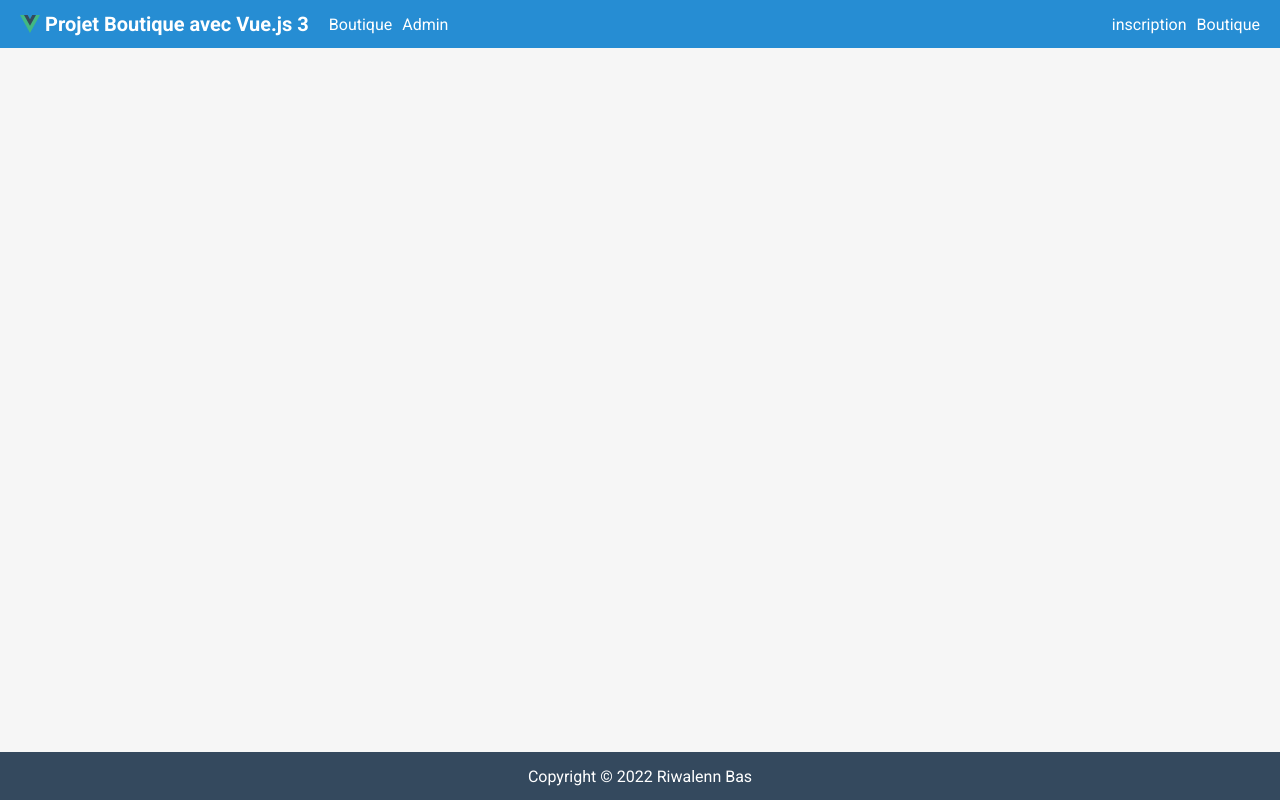
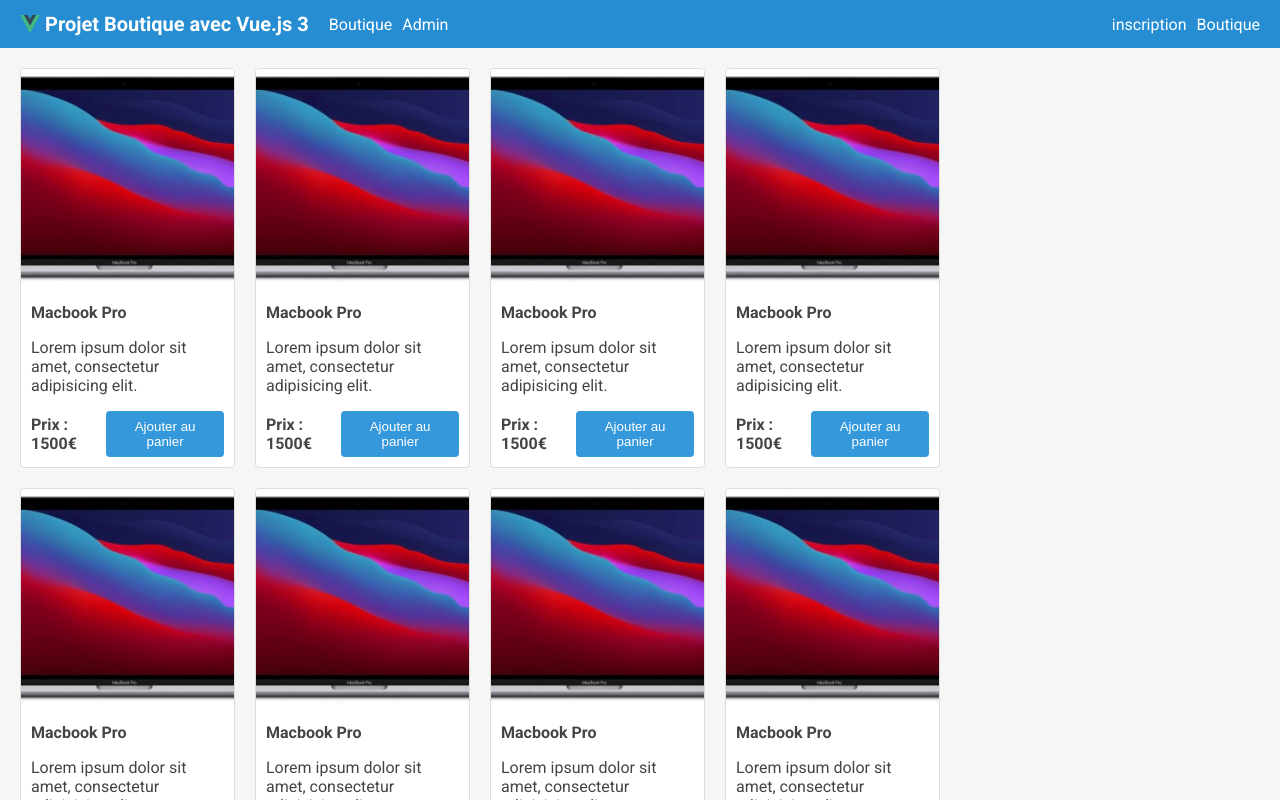
Before and after one commit to riwalenn/boutique_vue, a Vue app: page / in a window 1280 px wide. Shown: the top 800 px of the page. Built offline with nearby package versions, Linux system fonts and the light colour scheme.

Commit message:
[BASE] Mise en page shop

```diff
--- a/src/App.vue
+++ b/src/App.vue
@@ -8,7 +8,7 @@
 <template>
   <div class="app-container">
     <TheHeader class="header" />
-<!--    <Shop class="shop b2" />-->
+    <Shop class="shop" />
 <!--    <Cart class="cart b3" />-->
     <TheFooter class="footer" />
   </div>
--- a/src/assets/base.scss
+++ b/src/assets/base.scss
@@ -11,7 +11,7 @@
   --text-color: #444;
   --text-primary-color: #fff;
 
-  --boder: 1px solid var(--gray-2);
+  --border: 1px solid var(--gray-2);
   --border-radius: 4px;
 
   --font-family: 'Roboto', sans-serif;
@@ -119,3 +119,29 @@
 .m-30 {
   margin: 30px;
 }
+
+//buttons
+.btn {
+  padding: 8px 15px;
+  border: 0;
+  border-radius: var(--border-radius);
+  cursor: pointer;
+  transition: background-color 0.2s;
+  font-weight: 500;
+}
+
+.btn-primary {
+ background-color: var(--primary-1);
+  color: var(--text-primary-color);
+  &:hover {
+    background-color: var(--primary-2);
+  }
+}
+
+.btn-danger {
+  background-color: var(--danger-1);
+  color: var(--text-primary-color);
+  &:hover {
+    background-color: var(--danger-2);
+  }
+}
--- a/src/components/Shop/ShopProduct.vue
+++ b/src/components/Shop/ShopProduct.vue
@@ -1,9 +1,31 @@
 <template>
-  <div class="b5">
-    <h1>Shop Product</h1>
+  <div class="product d-flex flex-column">
+    <div class="product-image"></div>
+    <div class="d-flex p-10 flex-column">
+      <h4>Macbook Pro</h4>
+      <p>Lorem ipsum dolor sit amet, consectetur adipisicing elit. </p>
+      <div class="d-flex flex-row align-items-center">
+        <strong class="flex-fill">Prix : 1500€</strong>
+        <button class="btn btn-primary">Ajouter au panier</button>
+      </div>
+    </div>
   </div>
 </template>
 
 <script setup></script>
 
-<style lang="scss" scoped></style>
+<style lang="scss" scoped>
+  .product {
+    background-color: #fff;
+    border: var(--border);
+    border-radius: var(--border-radius);
+    &-image {
+      border-top-right-radius: var(--border-radius);
+      border-top-left-radius: var(--border-radius);
+      background-image: url(../../assets/macbookpro.jpg);
+      height: 250px;
+      background-size: cover;
+      background-position: center;
+    }
+  }
+</style>
--- a/src/components/Shop/ShopProductList.vue
+++ b/src/components/Shop/ShopProductList.vue
@@ -19,7 +19,7 @@
 .grid {
   display: grid;
   grid-template-columns: 1fr 1fr 1fr 1fr;
-  grid-auto-rows: 300px;
+  grid-auto-rows: 400px;
   gap: 20px;
 }
 </style>
```
Also changed, not shown: src/assets/macbookpro.jpg (added).
